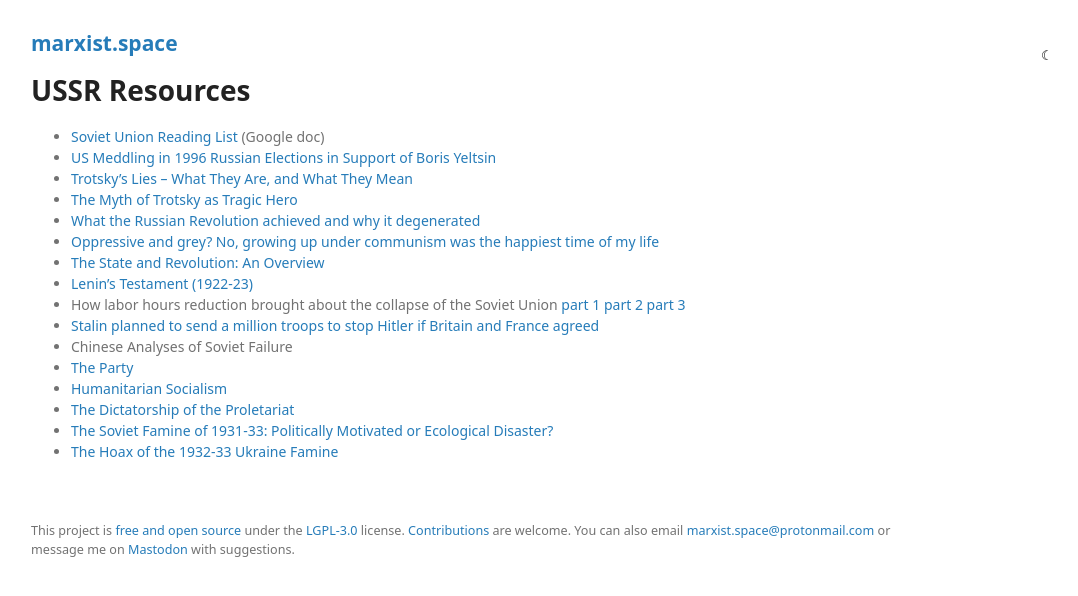
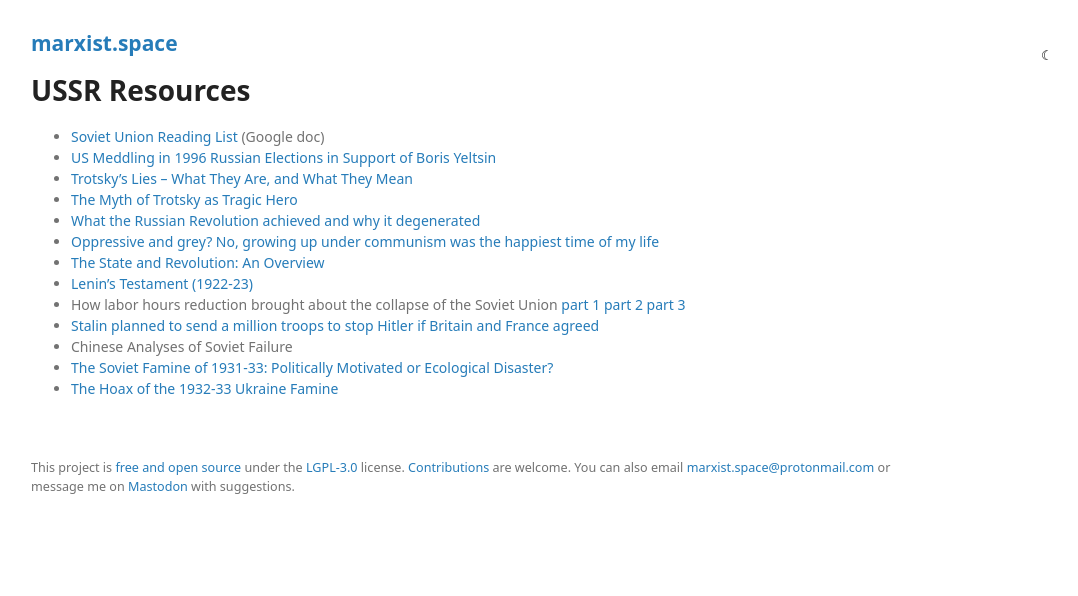
Before and after one commit to prolesoft/marxist.space, a Jekyll site: the page built from ussr.md, in a window 1280 px wide. Shown: the top 596 px of the page, without its empty margins (179-1257 px from the left). Built offline with Jekyll 4.4.1, drawn with Linux system fonts in a browser that asks for light colours; our own code applies the rules of GitHub Pages for plain Markdown files.

Commit message:
fix: remove right-wing think tank links

```diff
--- a/ussr.md
+++ b/ussr.md
@@ -18,8 +18,5 @@
 * How labor hours reduction brought about the collapse of the Soviet Union [part 1](https://therealmovement.wordpress.com/2017/11/14/according-to-the-central-intelligence-agency-we-almost-reached-communism-by-1980/) [part 2](https://therealmovement.wordpress.com/2017/11/17/how-the-argument-of-one-economist-helped-kill-the-soviet-union/) [part 3](https://therealmovement.wordpress.com/2017/11/21/how-labor-hours-reduction-brought-about-the-collapse-of-the-soviet-union/)
 * [Stalin planned to send a million troops to stop Hitler if Britain and France agreed](https://www.telegraph.co.uk/news/worldnews/europe/russia/3223834/Stalin-planned-to-send-a-million-troops-to-stop-Hitler-if-Britain-and-France-agreed-pact.html)
 * Chinese Analyses of Soviet Failure
-* [The Party](https://jamestown.org/program/chinese-analyses-of-soviet-failure-the-party/)
-* [Humanitarian Socialism](https://jamestown.org/program/chinese-analyses-of-soviet-failure-humanitarian-socialism/)
-* [The Dictatorship of the Proletariat](https://jamestown.org/program/chinese-analyses-of-soviet-failure-the-dictatorship-of-the-proletariat/)
 * [The Soviet Famine of 1931-33: Politically Motivated or Ecological Disaster?](http://www.international.ucla.edu/asia/article/3838)
 * [The Hoax of the 1932-33 Ukraine Famine](https://web.archive.org/web/20001003073504/http://www.plp.org/cd_sup/ukfam1.html)
```
